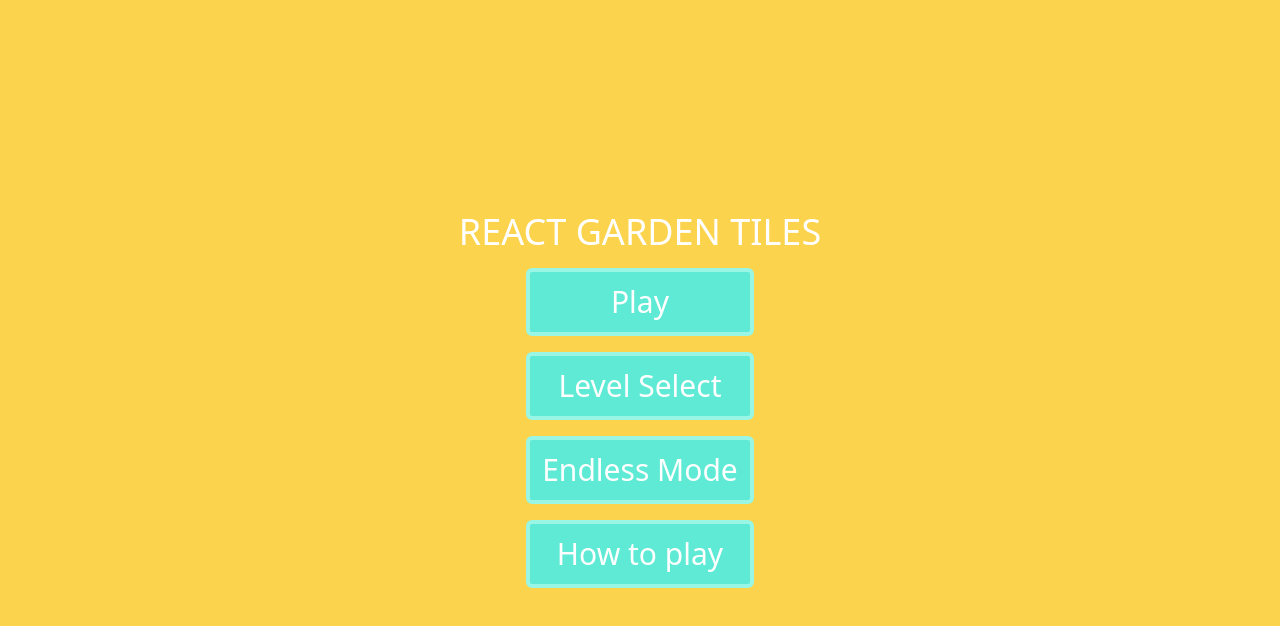
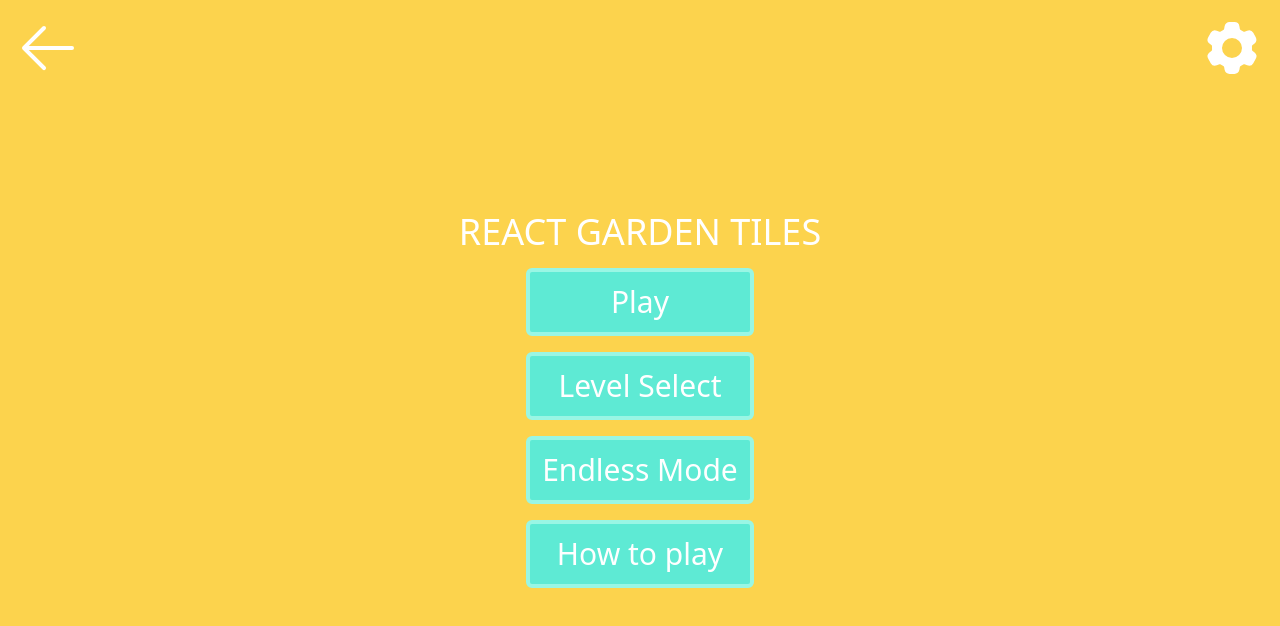
Before and after one commit to Sigrik/react-garden-game, a React (Vite) app: page / in a window 1280 px wide. Shown: the top 626 px of the page. Built offline with nearby package versions, Linux system fonts and the light colour scheme.

Commit message:
Add header

```diff
--- a/package.json
+++ b/package.json
@@ -10,6 +10,7 @@
     "preview": "vite preview"
   },
   "dependencies": {
+    "@heroicons/react": "^2.1.3",
     "react": "^18.2.0",
     "react-dom": "^18.2.0",
     "react-router-dom": "^6.23.1"
--- /dev/null
+++ b/src/components/Header.jsx
@@ -0,0 +1,27 @@
+import { Cog6ToothIcon } from "@heroicons/react/24/solid";
+import { ArrowLeftIcon } from "@heroicons/react/24/solid";
+import { useState } from "react";
+import Settings from "./Settings";
+
+export default function Header() {
+  const [showSettings, setShowSettings] = useState(false);
+
+  function handleShowSettings() {
+    setShowSettings(!showSettings);
+  }
+
+  return (
+    <div>
+      <button
+        onClick={handleShowSettings}
+        className="absolute right-4 top-4 h-16 w-16 text-white"
+      >
+        <Cog6ToothIcon />
+      </button>
+      <button className="absolute left-4 top-4 h-16 w-16 text-white">
+        <ArrowLeftIcon />
+      </button>
+      {showSettings && <Settings />}
+    </div>
+  );
+}
--- a/src/components/Settings.jsx
+++ b/src/components/Settings.jsx
@@ -0,0 +1,8 @@
+export default function Settings() {
+  return (
+    <div>
+      {" "}
+      <h1> settings modal</h1>
+    </div>
+  );
+}
--- a/src/pages/Root.jsx
+++ b/src/pages/Root.jsx
@@ -1,9 +1,11 @@
 import { Outlet } from "react-router-dom";
+import Header from "../components/Header";
 
 function RootLayout() {
   return (
     <>
       <main className="flex h-svh flex-col justify-center bg-amber-300">
+        <Header />
         <Outlet />
       </main>
     </>
```
Also changed, not shown: 1 other file (tests, documents, lock files or other folders).
